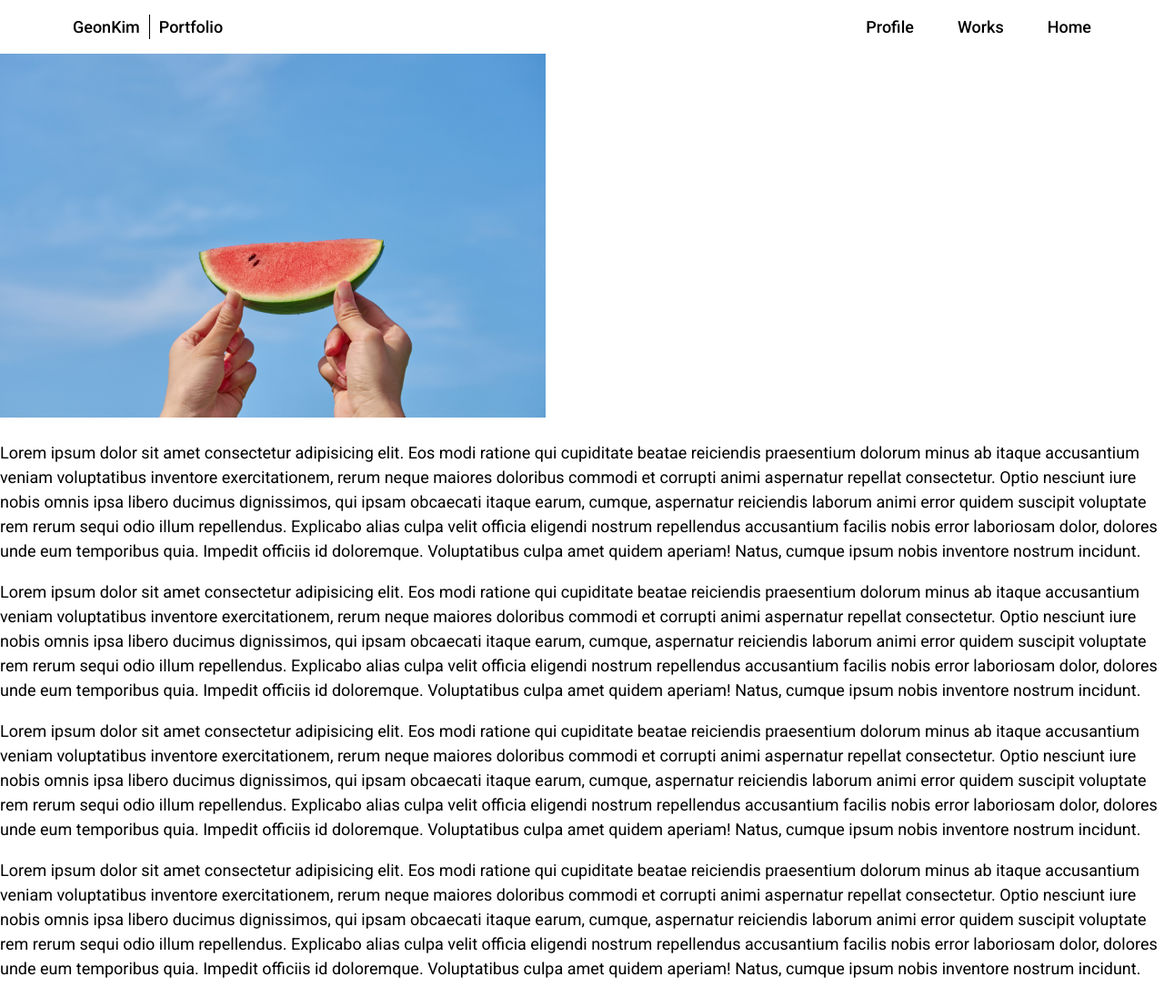
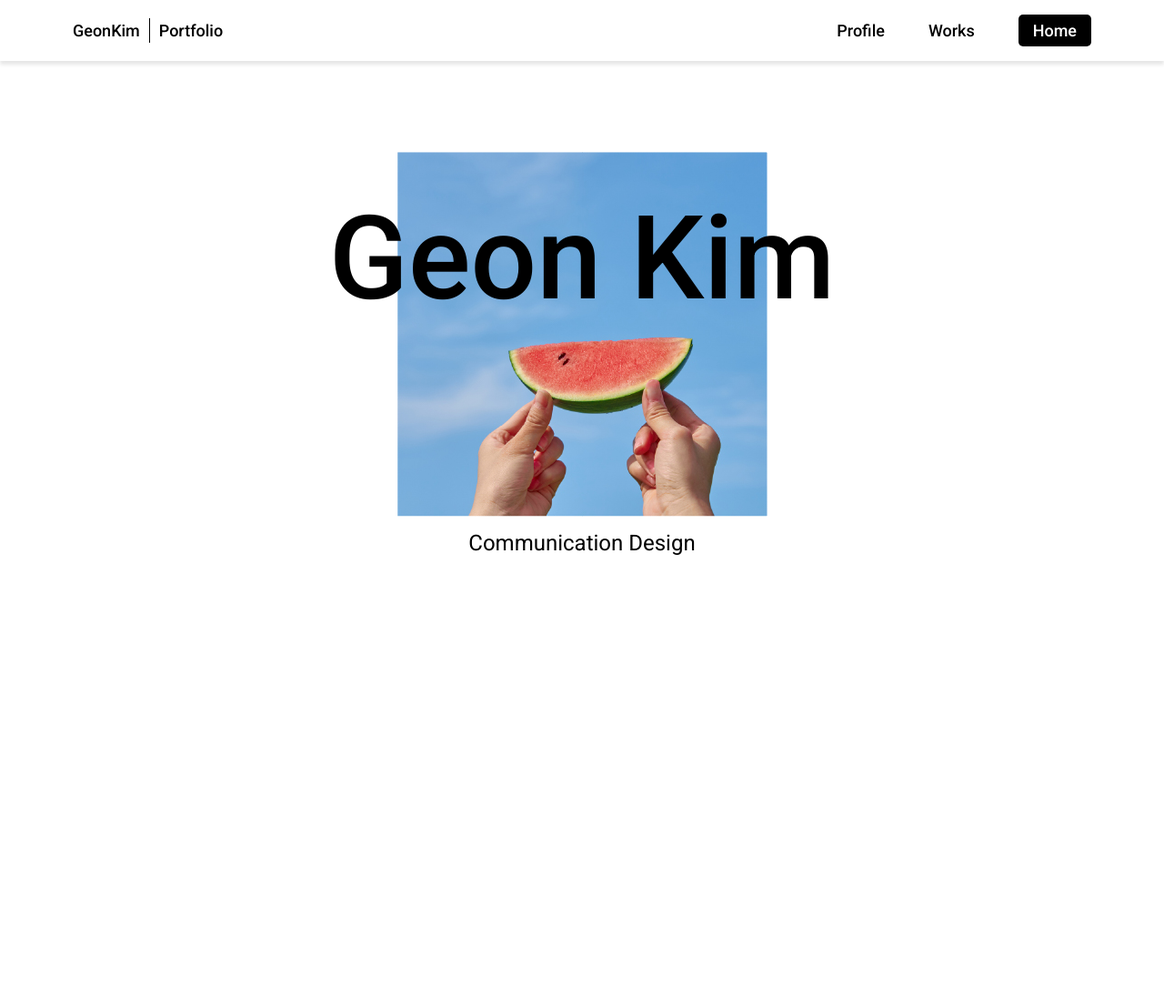
Before and after one commit to KimGeon139/my_project, a website: page index.html in a window 1280 px wide. Shown: the whole page at 91% size. After the commit the page ends 800 px from the top, so only its background shows below. Drawn offline with Linux system fonts and the light colour scheme.

Commit message:
nav,main

```diff
--- a/index.html
+++ b/index.html
@@ -20,62 +20,11 @@
         </div>
       </div>
     </div>
-    <img src="./src/GettyImages-jv13016477.jpg" alt="" />
-    <p>
-      Lorem ipsum dolor sit amet consectetur adipisicing elit. Eos modi ratione
-      qui cupiditate beatae reiciendis praesentium dolorum minus ab itaque
-      accusantium veniam voluptatibus inventore exercitationem, rerum neque
-      maiores doloribus commodi et corrupti animi aspernatur repellat
-      consectetur. Optio nesciunt iure nobis omnis ipsa libero ducimus
-      dignissimos, qui ipsam obcaecati itaque earum, cumque, aspernatur
-      reiciendis laborum animi error quidem suscipit voluptate rem rerum sequi
-      odio illum repellendus. Explicabo alias culpa velit officia eligendi
-      nostrum repellendus accusantium facilis nobis error laboriosam dolor,
-      dolores unde eum temporibus quia. Impedit officiis id doloremque.
-      Voluptatibus culpa amet quidem aperiam! Natus, cumque ipsum nobis
-      inventore nostrum incidunt.
-    </p>
-    <p>
-      Lorem ipsum dolor sit amet consectetur adipisicing elit. Eos modi ratione
-      qui cupiditate beatae reiciendis praesentium dolorum minus ab itaque
-      accusantium veniam voluptatibus inventore exercitationem, rerum neque
-      maiores doloribus commodi et corrupti animi aspernatur repellat
-      consectetur. Optio nesciunt iure nobis omnis ipsa libero ducimus
-      dignissimos, qui ipsam obcaecati itaque earum, cumque, aspernatur
-      reiciendis laborum animi error quidem suscipit voluptate rem rerum sequi
-      odio illum repellendus. Explicabo alias culpa velit officia eligendi
-      nostrum repellendus accusantium facilis nobis error laboriosam dolor,
-      dolores unde eum temporibus quia. Impedit officiis id doloremque.
-      Voluptatibus culpa amet quidem aperiam! Natus, cumque ipsum nobis
-      inventore nostrum incidunt.
-    </p>
-    <p>
-      Lorem ipsum dolor sit amet consectetur adipisicing elit. Eos modi ratione
-      qui cupiditate beatae reiciendis praesentium dolorum minus ab itaque
-      accusantium veniam voluptatibus inventore exercitationem, rerum neque
-      maiores doloribus commodi et corrupti animi aspernatur repellat
-      consectetur. Optio nesciunt iure nobis omnis ipsa libero ducimus
-      dignissimos, qui ipsam obcaecati itaque earum, cumque, aspernatur
-      reiciendis laborum animi error quidem suscipit voluptate rem rerum sequi
-      odio illum repellendus. Explicabo alias culpa velit officia eligendi
-      nostrum repellendus accusantium facilis nobis error laboriosam dolor,
-      dolores unde eum temporibus quia. Impedit officiis id doloremque.
-      Voluptatibus culpa amet quidem aperiam! Natus, cumque ipsum nobis
-      inventore nostrum incidunt.
-    </p>
-    <p>
-      Lorem ipsum dolor sit amet consectetur adipisicing elit. Eos modi ratione
-      qui cupiditate beatae reiciendis praesentium dolorum minus ab itaque
-      accusantium veniam voluptatibus inventore exercitationem, rerum neque
-      maiores doloribus commodi et corrupti animi aspernatur repellat
-      consectetur. Optio nesciunt iure nobis omnis ipsa libero ducimus
-      dignissimos, qui ipsam obcaecati itaque earum, cumque, aspernatur
-      reiciendis laborum animi error quidem suscipit voluptate rem rerum sequi
-      odio illum repellendus. Explicabo alias culpa velit officia eligendi
-      nostrum repellendus accusantium facilis nobis error laboriosam dolor,
-      dolores unde eum temporibus quia. Impedit officiis id doloremque.
-      Voluptatibus culpa amet quidem aperiam! Natus, cumque ipsum nobis
-      inventore nostrum incidunt.
-    </p>
+    <div class="img--text">
+      <div class="img--text-t">Geon Kim</div>
+      <img class="img" src="./asset/Artboard 1-100.jpg" alt="" />
+      <div class="img--sub-t">Communication Design</div>
+    </div>
+    <!-- <img class="test" src="./asset/Group 20.jpg" alt="" /> -->
   </body>
 </html>
--- a/style/style.scss
+++ b/style/style.scss
@@ -9,44 +9,83 @@
 body {
   margin: 0;
   font-family: Roboto, sans-serif;
-  font-size: 1.125rem;
+  font-size: 18px;
   line-height: 150%;
 }
 
 .section--nav {
   position: sticky;
   top: 0;
-  max-width: 90rem;
+  z-index: 10;
+  max-width: 1440px;
+  margin-inline: auto;
   background-color: #fff;
+  box-shadow: 0 0.25rem 0.25rem 0 rgb(0 0 0 / 10%);
 }
 
 .container--nav {
   position: sticky;
   display: flex;
+  align-items: center;
   justify-content: space-between;
-  padding-inline: 5rem;
+  padding-inline: 80px;
 
   & > .nav--left {
     display: flex;
-    column-gap: 0.625rem;
+    column-gap: 10px;
+    align-items: center;
   }
 
   & > .nav--right {
     display: flex;
-    column-gap: 3rem;
+    column-gap: 48px;
+    align-items: center;
   }
 }
 
 .nav {
-  margin-block: 1rem;
+  margin-block: 16px;
   font-weight: 500;
 
   &--title {
-    padding-left: 0.625rem;
-    border-left: solid 0.0938rem #000;
+    padding-left: 10px;
+    border-left: solid 1.5008px #000;
   }
 }
 
-img {
-  max-height: 25rem;
+.home {
+  padding-block: 0.25rem;
+  padding-inline: 1rem;
+  color: #fff;
+  background-color: #000;
+  border-radius: 0.3125rem;
 }
+
+.img {
+  display: block;
+  margin-inline: auto;
+  margin-top: 6.25rem;
+
+  &--text-t {
+    position: absolute;
+    top: 8.6875rem;
+    left: 50%;
+    margin-top: 145px;
+    font-size: 128px;
+    font-weight: 500;
+    text-align: center;
+    transform: translate(-50%, -50%);
+  }
+
+  &--sub-t {
+    display: flex;
+    justify-content: center;
+    margin-top: 16px;
+    font-size: 24px;
+  }
+}
+
+// .test {
+//   max-width: 52.625rem;
+//   max-height: 35.9375rem;
+// }
```
Also changed, not shown: src/index.html (deleted, +0 -12 lines), asset/Artboard 1-100.jpg (added), asset/designWork.jpg (added), asset/lessismore.jpg (added), asset/pattern.jpg (added), src/GettyImages-jv13016477.jpg (deleted), style/style.css.
